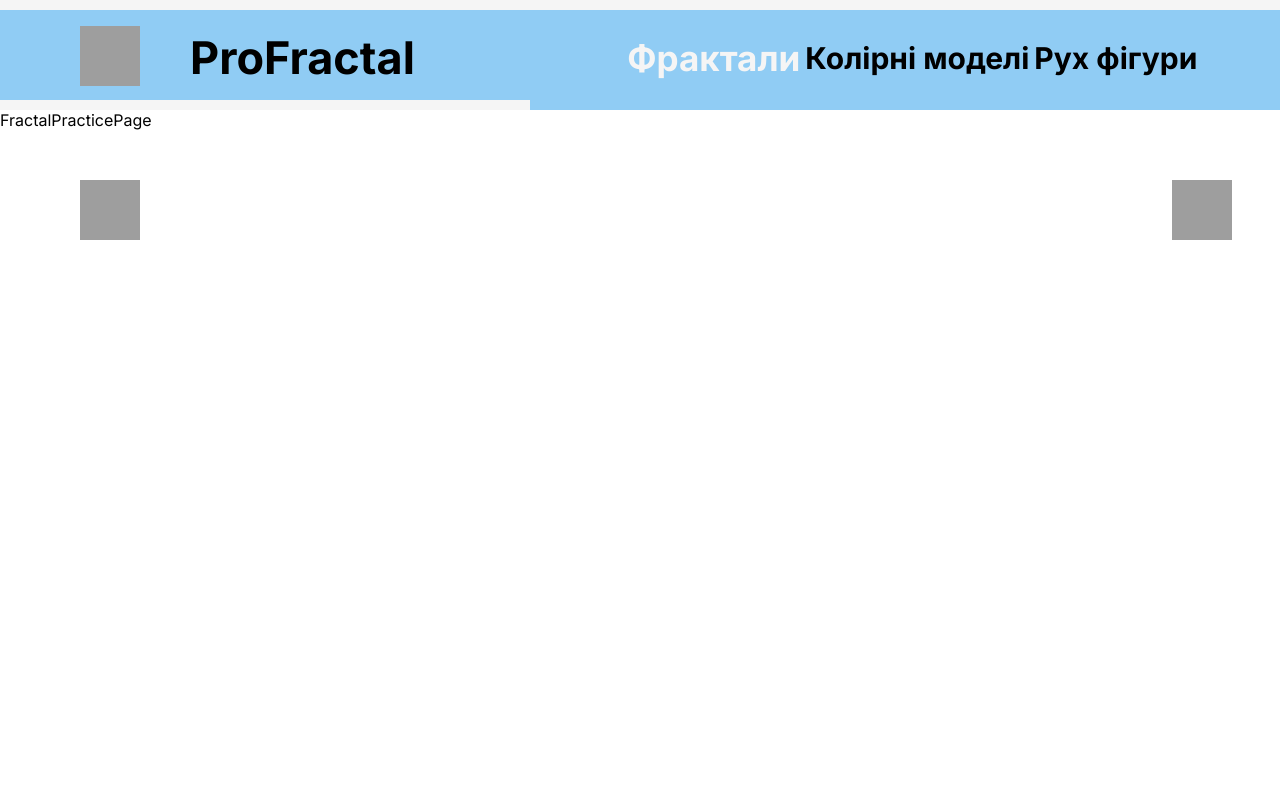
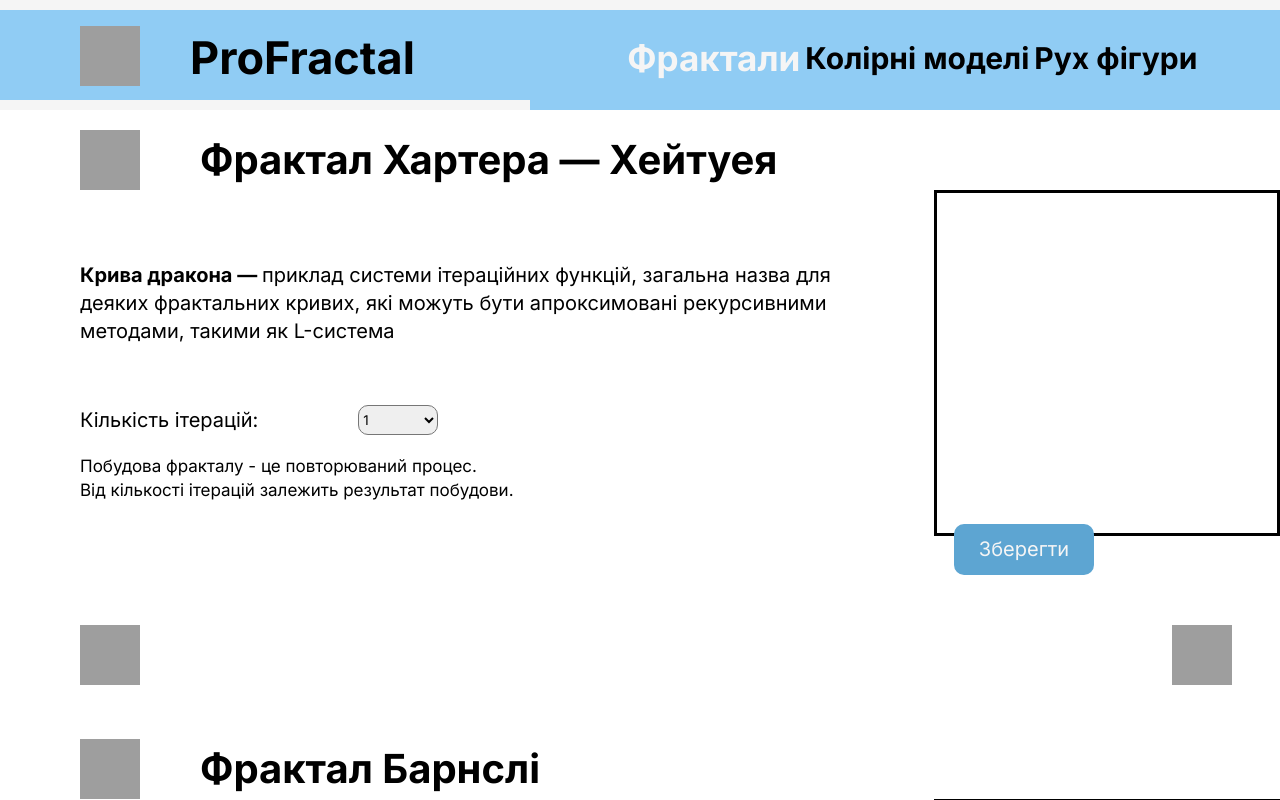
Before and after one commit to luchykYana/computer_graphics, a React (Create React App) app: page /content/fractal/practice in a window 1280 px wide. Shown: the top 800 px of the page. Built offline with nearby package versions, Linux system fonts and the light colour scheme; grey boxes are pictures that could not be loaded.

Commit message:
DisplayFractal

```diff
--- /dev/null
+++ b/src/components/DisplayFractal/DisplayFractal.css
@@ -0,0 +1,56 @@
+button {
+    color: var(--white);
+    background: var(--dark-blue);
+    border: var(--dark-blue) 3px solid;
+    font-size: 20px;
+    border-radius: 10px;
+    transition: background 300ms linear;
+}
+
+button:hover {
+    background: var(--light-blue);
+    color: var(--black);
+}
+
+button.save_button {
+    width: 140px;
+    height: 51px;
+    margin: -20px 0 0 20px;
+}
+
+#left_side {
+    width: 773px;
+}
+
+.grid {
+    grid-column-gap: 100px;
+}
+
+label {
+    font-size: 20px;
+}
+
+select {
+    height: 30px;
+    width: 80px;
+    border-radius: 10px;
+}
+
+.mt-40 {
+    margin-top: 40px;
+}
+.mt-60 {
+    margin-top: 60px;
+}
+
+.mt-20 {
+    margin-top: 20px;
+}
+
+.text-hint p {
+    font-size: 17px;
+}
+
+#fractal_canvas {
+    border: black 3px solid;
+}
--- /dev/null
+++ b/src/components/DisplayFractal/DisplayFractal.js
@@ -0,0 +1,41 @@
+import React from 'react';
+import {Title} from "../Title/Title";
+import {icons} from "../../constants";
+
+import './DisplayFractal.css'
+
+const DisplayFractal = ({fractal_header_name, fractal_name, fractal_description}) => {
+    return (
+        <div className={'content'}>
+            <Title icon_name={icons.pencil} caption={fractal_header_name}/>
+
+            <div className={'flex grid '}>
+                <div id={'left_side'}>
+                    <div><p><b>{fractal_name} — </b>{fractal_description}</p></div>
+                    <div className={'flex grid mt-60'}>
+                        <label htmlFor='iterations'>Кількість ітерацій:</label>
+                        <select id='iterations' name='iterations'>
+                            <option value='1'>1</option>
+                            <option value='2'>2</option>
+                            <option value='3'>3</option>
+                            <option value='4'>4</option>
+                        </select>
+                    </div>
+                    <div className={'mt-20 text-hint'}>
+                        <p>Побудова фракталу - це повторюваний процес.</p>
+                        <p>Від кількості ітерацій залежить результат побудови.</p>
+                    </div>
+                </div>
+                <div>
+                    <div>
+                        <canvas id="fractal_canvas" width="340" height="340"> </canvas>
+                    </div>
+                    <button className={'save_button'} onClick={() => {alert('button SAVE was clicked')}}>Зберегти</button>
+                </div>
+            </div>
+
+        </div>
+    );
+};
+
+export {DisplayFractal};
--- /dev/null
+++ b/src/constants/fractal_description.js
@@ -0,0 +1,6 @@
+export const fractal_description = {
+    fractal_dragon: 'приклад системи ітераційних функцій, загальна назва для деяких фрактальних кривих, які можуть бути апроксимовані рекурсивними методами, такими як L-система',
+    fractal_cesaro: 'це фрактал, також відомий як “фрактал розірваного квадрата”. Він є одним з варіацій кривої Коха з кутом між 60° і 90°',
+    fractal_gilbert_peano: 'це неперервна фрактальна крива, що заповнює простір, вперше описана німецьким математиком Давидом Гільбертом у 1891 році, як варіант кривих Пеано, що заповнюють простір, відкритих італійським математиком Джузеппе Пеано в 1890 році.',
+    fractal_barnsley: 'фрактал, названий на честь британського математика Майкла Барнслі. Це базовий приклад множини самоподібності, тобто математичного об\'єкта, що збігається з частиною себе.'
+}
--- a/src/constants/index.js
+++ b/src/constants/index.js
@@ -1,3 +1,4 @@
 export * from './icons';
 export * from './images';
 export * from './arrows';
+export * from './fractal_description'
--- a/src/pages/FractalPracticePage/FractalPracticePage.js
+++ b/src/pages/FractalPracticePage/FractalPracticePage.js
@@ -1,7 +1,17 @@
+import {DisplayFractal} from "../../components/DisplayFractal/DisplayFractal";
+import {fractal_description} from "../../constants";
+import {Footer} from "../../components";
+
 const FractalPracticePage = () => {
     return (
         <div>
-            FractalPracticePage
+            <DisplayFractal fractal_header_name={'Фрактал Хартера — Хейтуея'} fractal_name={'Крива дракона'} fractal_description={fractal_description.fractal_dragon}/>
+            <Footer/>
+            <DisplayFractal fractal_header_name={'Фрактал Барнслі'} fractal_name={'Папороть Барнслі'} fractal_description={fractal_description.fractal_barnsley}/>
+            <Footer/>
+            <DisplayFractal fractal_header_name={'Фрактал Чезаро'} fractal_name={'Лінія Чезаро'} fractal_description={fractal_description.fractal_cesaro}/>
+            <Footer/>
+            <DisplayFractal fractal_header_name={'Фрактал Гільберта-Пеано'} fractal_name={'Крива Гільберта'} fractal_description={fractal_description.fractal_gilbert_peano}/>
         </div>
     );
 };
```
